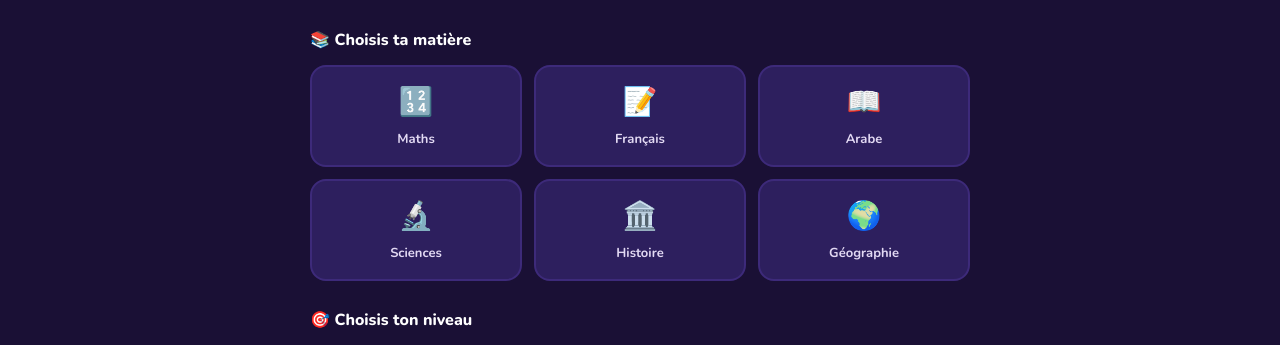
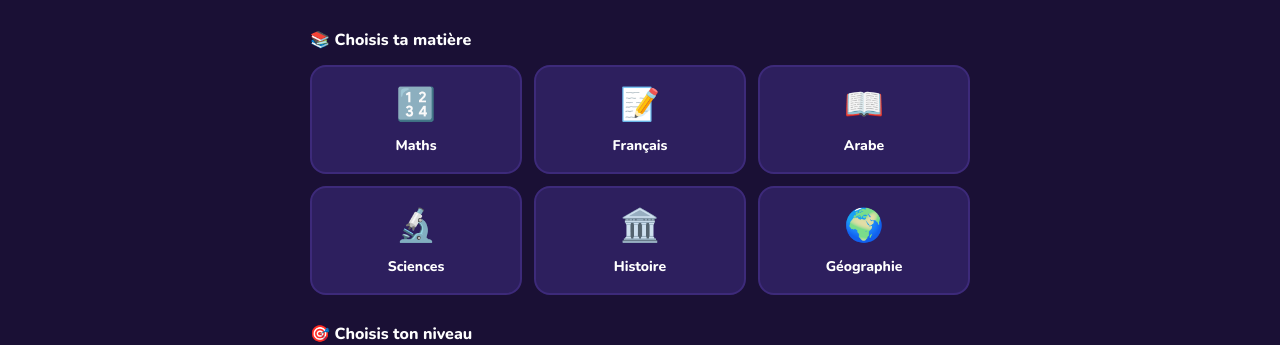
Before and after one commit to mayss111/EduPlay, an Angular app in the folder frontend/eduplay-frontend/: page /dashboard in a window 1280 px wide. Shown: the part 132-477 px from the top of the page. Built offline with nearby package versions, Linux system fonts and the light colour scheme; no server answers; sample sign-in values are in the browser's storage.

Commit message:
feat(ui): improve dashboard and game UI/UX with interactivity, animations, and level progression

```diff
--- a/frontend/eduplay-frontend/src/app/features/dashboard/dashboard.component.html
+++ b/frontend/eduplay-frontend/src/app/features/dashboard/dashboard.component.html
@@ -58,6 +58,7 @@
 
     <!-- PLAY BUTTON -->
     <button class="play-btn"
+            [class.ready]="selectedSubject && selectedDifficulty"
             [disabled]="!selectedSubject || !selectedDifficulty"
             (click)="startGame()">
       {{ t('🚀 Lancer la partie !', '🚀 ابدأ اللعبة!') }}
--- a/frontend/eduplay-frontend/src/app/features/dashboard/dashboard.component.scss
+++ b/frontend/eduplay-frontend/src/app/features/dashboard/dashboard.component.scss
@@ -124,6 +124,14 @@
   grid-template-columns: repeat(3, 1fr);
   gap: 12px;
 
+  @media (max-width: 600px) {
+    grid-template-columns: repeat(2, 1fr);
+  }
+
+  @media (max-width: 400px) {
+    grid-template-columns: 1fr;
+  }
+
   .subject-card {
     background: #2d1f5e;
     border: 2px solid #3d2a7a;
@@ -131,18 +139,52 @@
     padding: 16px 8px;
     text-align: center;
     cursor: pointer;
-    transition: all 0.2s;
+    transition: all 0.3s cubic-bezier(0.4, 0, 0.2, 1);
+    position: relative;
+    overflow: hidden;
 
-    &:hover { border-color: var(--accent, #7c3aed); transform: translateY(-2px); }
+    &::after {
+      content: '';
+      position: absolute;
+      top: 0; left: 0; right: 0; bottom: 0;
+      background: radial-gradient(circle at center, var(--accent, #7c3aed) 0%, transparent 70%);
+      opacity: 0;
+      transition: opacity 0.3s;
+      z-index: 0;
+    }
+
+    &:hover {
+      border-color: var(--accent, #7c3aed);
+      transform: translateY(-5px);
+      box-shadow: 0 10px 20px -5px rgba(0, 0, 0, 0.3), 0 0 15px -3px var(--accent, #7c3aed);
+
+      &::after { opacity: 0.1; }
+      .subject-icon { transform: scale(1.2) rotate(5deg); }
+    }
 
     &.selected {
       border-color: var(--accent, #7c3aed);
       background: #3d2a7a;
-      transform: translateY(-3px);
+      transform: translateY(-5px) scale(1.02);
+      box-shadow: 0 15px 30px -10px rgba(0, 0, 0, 0.5), 0 0 20px -5px var(--accent, #7c3aed);
+      &::after { opacity: 0.2; }
     }
 
-    .subject-icon { font-size: 28px; display: block; margin-bottom: 6px; }
-    .subject-label { font-size: 13px; font-weight: 700; color: #e2d9f3; }
+    .subject-icon {
+      font-size: 32px;
+      display: block;
+      margin-bottom: 8px;
+      transition: transform 0.3s;
+      position: relative;
+      z-index: 1;
+    }
+    .subject-label {
+      font-size: 14px;
+      font-weight: 800;
+      color: #fff;
+      position: relative;
+      z-index: 1;
+    }
   }
 }
 
@@ -150,6 +192,10 @@
   display: grid;
   grid-template-columns: repeat(4, 1fr);
   gap: 10px;
+
+  @media (max-width: 500px) {
+    grid-template-columns: repeat(2, 1fr);
+  }
 
   .diff-card {
     background: #2d1f5e;
@@ -186,9 +232,23 @@
   transition: all 0.2s;
   margin-bottom: 28px;
 
-  &:hover:not(:disabled) { background: #6d28d9; transform: scale(1.02); }
+  &:hover:not(:disabled) {
+    background: #6d28d9;
+    transform: scale(1.02);
+    box-shadow: 0 0 20px rgba(124, 58, 237, 0.6);
+  }
   &:active:not(:disabled) { transform: scale(0.98); }
   &:disabled { opacity: 0.4; cursor: not-allowed; }
+
+  &.ready {
+    animation: pulseGlow 2s infinite;
+  }
+}
+
+@keyframes pulseGlow {
+  0% { box-shadow: 0 0 0 0 rgba(124, 58, 237, 0.7); }
+  70% { box-shadow: 0 0 0 15px rgba(124, 58, 237, 0); }
+  100% { box-shadow: 0 0 0 0 rgba(124, 58, 237, 0); }
 }
 
 .leaderboard {
--- a/frontend/eduplay-frontend/src/app/features/dashboard/dashboard.component.ts
+++ b/frontend/eduplay-frontend/src/app/features/dashboard/dashboard.component.ts
@@ -20,6 +20,25 @@ export class DashboardComponent implements OnInit, OnDestroy {
   leaderboard: any[] = [];
   selectedSubject = '';
   selectedDifficulty = '';
+
+  get userLevel(): number {
+    if (!this.user) return 1;
+    // Simple level formula: Level 1 = 0-200 XP, Level 2 = 201-500 XP, Level 3 = 501-900 XP, etc.
+    return Math.floor(Math.sqrt(this.user.totalXp / 100)) + 1;
+  }
+
+  get xpForNextLevel(): number {
+    const nextLevel = this.userLevel;
+    return Math.pow(nextLevel, 2) * 100;
+  }
+
+  get xpProgress(): number {
+    if (!this.user) return 0;
+    const currentLevelXp = Math.pow(this.userLevel - 1, 2) * 100;
+    const nextLevelXp = this.xpForNextLevel;
+    const progress = ((this.user.totalXp - currentLevelXp) / (nextLevelXp - currentLevelXp)) * 100;
+    return Math.min(Math.max(progress, 0), 100);
+  }
 
   avatars = ['🐰', '🦔', '🐿️', '🦁', '🐯', '🦊'];
 
--- a/frontend/eduplay-frontend/src/app/features/game/game.component.html
+++ b/frontend/eduplay-frontend/src/app/features/game/game.component.html
@@ -73,9 +73,14 @@
              [style.width]="((currentIndex+1)/questions.length*100)+'%'">
         </div>
       </div>
-      <div class="timer" [class.danger]="timeLeft <= 10">
+      <div class="timer" [class.danger]="timeLeft <= 10" [class.pulse]="timeLeft <= 5">
         ⏱ {{ timeLeft }}s
       </div>
+    </div>
+
+    <!-- COMBO OVERLAY -->
+    <div class="combo-overlay" *ngIf="showCombo">
+      <div class="combo-text">🔥 COMBO x{{ currentStreak }} 🔥</div>
     </div>
 
     <!-- QUESTION -->
--- a/frontend/eduplay-frontend/src/app/features/game/game.component.scss
+++ b/frontend/eduplay-frontend/src/app/features/game/game.component.scss
@@ -255,17 +255,25 @@
   }
 
   .timer {
-    text-align: right;
-    font-size: 16px;
+    font-size: 20px;
     font-weight: 800;
-    color: #34d399;
-    transition: color 0.3s;
-    text-shadow: 0 0 10px rgba(52, 211, 153, 0.5);
+    color: #a78bfa;
+    background: rgba(124, 58, 237, 0.1);
+    padding: 8px 16px;
+    border-radius: 999px;
+    border: 1.5px solid rgba(124, 58, 237, 0.3);
+    min-width: 90px;
+    text-align: center;
+    transition: all 0.3s;
 
     &.danger {
       color: #f87171;
-      animation: dangerPulse 0.5s ease infinite alternate;
-      text-shadow: 0 0 10px rgba(248, 113, 113, 0.7);
+      border-color: #ef4444;
+      background: rgba(239, 68, 68, 0.1);
+    }
+
+    &.pulse {
+      animation: timerPulse 0.5s infinite alternate;
     }
   }
 
@@ -291,6 +299,34 @@
 @keyframes dangerPulse {
   from { transform: scale(1); opacity: 1; }
   to   { transform: scale(1.05); opacity: 0.7; }
+}
+
+@keyframes timerPulse {
+  from { transform: scale(1); filter: brightness(1); }
+  to { transform: scale(1.1); filter: brightness(1.3); }
+}
+
+.combo-overlay {
+  position: absolute;
+  top: 40%;
+  left: 50%;
+  transform: translate(-50%, -50%);
+  z-index: 100;
+  pointer-events: none;
+
+  .combo-text {
+    font-size: 48px;
+    font-weight: 900;
+    color: #fbbf24;
+    text-shadow: 0 0 20px rgba(251, 191, 36, 0.8), 0 0 40px rgba(251, 191, 36, 0.4);
+    animation: comboPop 0.8s cubic-bezier(0.175, 0.885, 0.32, 1.275) forwards;
+  }
+}
+
+@keyframes comboPop {
+  0% { transform: scale(0) rotate(-20deg); opacity: 0; }
+  50% { transform: scale(1.2) rotate(10deg); opacity: 1; }
+  100% { transform: scale(1) rotate(0deg); opacity: 0; }
 }
 
 @keyframes gradientShift {
--- a/frontend/eduplay-frontend/src/app/features/game/game.component.ts
+++ b/frontend/eduplay-frontend/src/app/features/game/game.component.ts
@@ -27,6 +27,9 @@ export class GameComponent implements OnInit, OnDestroy {
   gameResult: GameResult | null = null;
   timeLeft = 30;
   timer: any;
+  currentStreak = 0;
+  maxStreak = 0;
+  showCombo = false;
 
   subject = '';
   difficulty = '';
@@ -186,7 +189,19 @@ export class GameComponent implements OnInit, OnDestroy {
     clearInterval(this.timer);
     this.selectedAnswer = key;
     this.isCorrect = key === this.currentQuestion.correctChoice;
-    if (this.isCorrect) this.score++;
+
+    if (this.isCorrect) {
+      this.score++;
+      this.currentStreak++;
+      if (this.currentStreak > this.maxStreak) this.maxStreak = this.currentStreak;
+      if (this.currentStreak >= 3) {
+        this.showCombo = true;
+        setTimeout(() => this.showCombo = false, 1500);
+      }
+    } else {
+      this.currentStreak = 0;
+    }
+
     this.showResult = true;
     this.answers.push(key);
   }
```
